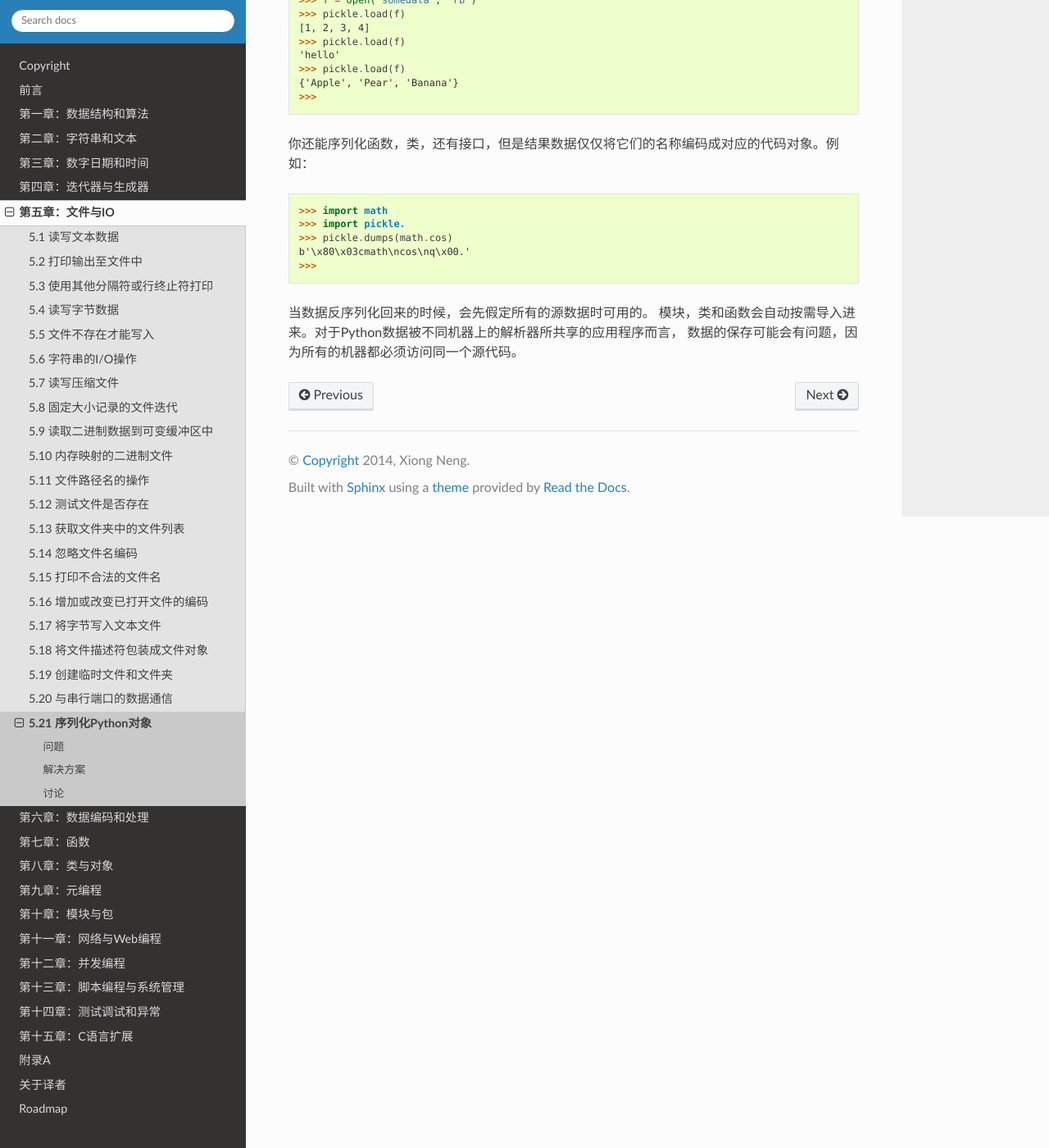
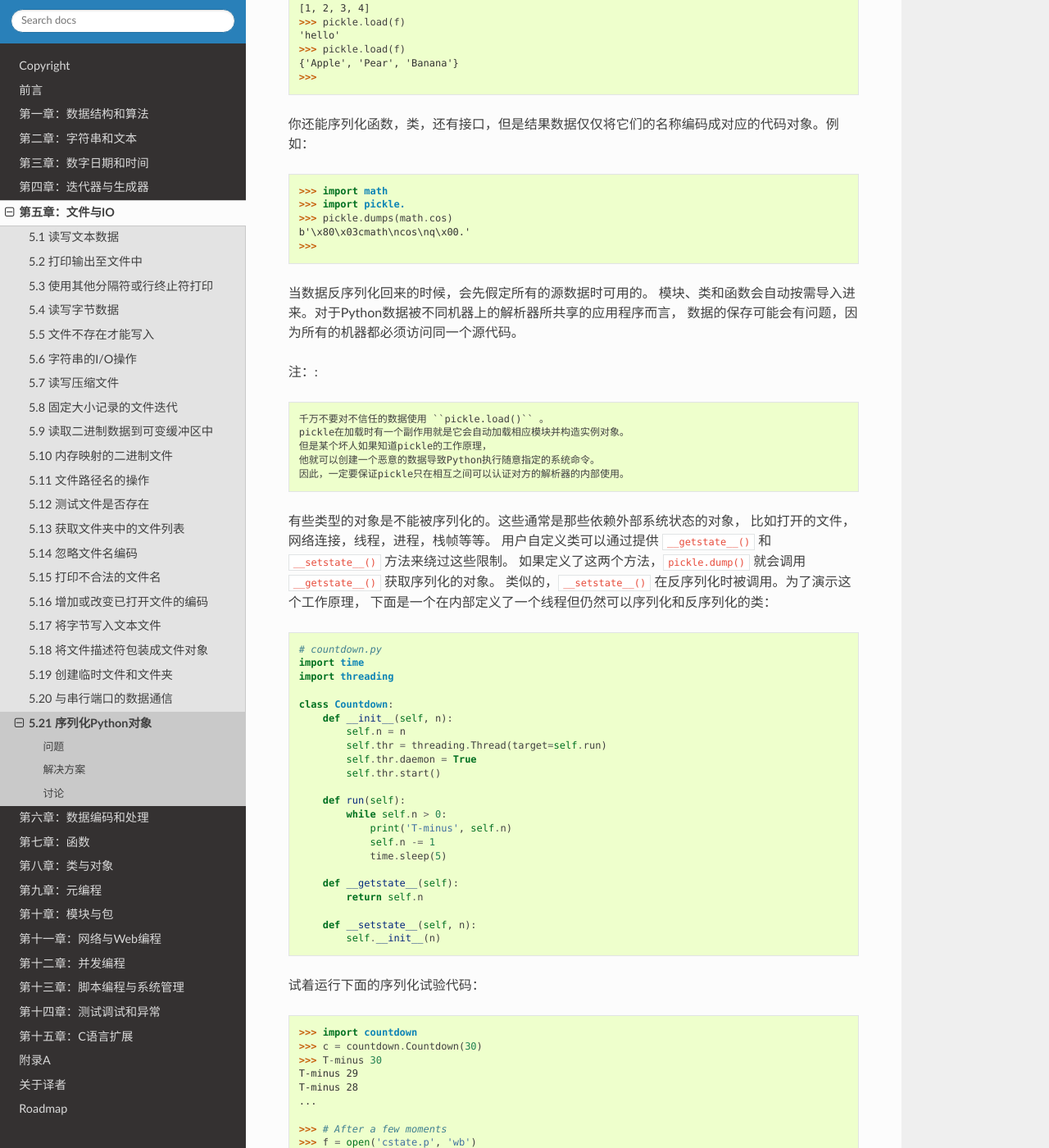
Before and after one commit to yidao620c/python3-cookbook, a Sphinx documentation site: the page built from source/c05/p21_serializing_python_objects.rst, in a window 1280 px wide and 1400 px high, scrolled down 1400 px. Shown: the whole window at 82% size. Built offline with Sphinx 7.4.7 and the Read the Docs theme 2.0.0, drawn with Linux system fonts in a browser that asks for light colours; some of the changed text lies outside the part shown.

Commit message:
5.21小节完成，第五章完成！

```diff
--- a/source/c05/p21_serializing_python_objects.rst
+++ b/source/c05/p21_serializing_python_objects.rst
@@ -84,5 +82,90 @@ an object to a file, you do this:
     >>>
 
 当数据反序列化回来的时候，会先假定所有的源数据时可用的。
-模块，类和函数会自动按需导入进来。对于Python数据被不同机器上的解析器所共享的应用程序而言，
+模块、类和函数会自动按需导入进来。对于Python数据被不同机器上的解析器所共享的应用程序而言，
 数据的保存可能会有问题，因为所有的机器都必须访问同一个源代码。
+
+注：::
+
+    千万不要对不信任的数据使用 ``pickle.load()`` 。
+    pickle在加载时有一个副作用就是它会自动加载相应模块并构造实例对象。
+    但是某个坏人如果知道pickle的工作原理，
+    他就可以创建一个恶意的数据导致Python执行随意指定的系统命令。
+    因此，一定要保证pickle只在相互之间可以认证对方的解析器的内部使用。
+
+有些类型的对象是不能被序列化的。这些通常是那些依赖外部系统状态的对象，
+比如打开的文件，网络连接，线程，进程，栈帧等等。
+用户自定义类可以通过提供 ``__getstate__()`` 和 ``__setstate__()`` 方法来绕过这些限制。
+如果定义了这两个方法，``pickle.dump()`` 就会调用 ``__getstate__()`` 获取序列化的对象。
+类似的，``__setstate__()`` 在反序列化时被调用。为了演示这个工作原理，
+下面是一个在内部定义了一个线程但仍然可以序列化和反序列化的类：
+
+.. code-block:: python
+
+    # countdown.py
+    import time
+    import threading
+
+    class Countdown:
+        def __init__(self, n):
+            self.n = n
+            self.thr = threading.Thread(target=self.run)
+            self.thr.daemon = True
+            self.thr.start()
+
+        def run(self):
+            while self.n > 0:
+                print('T-minus', self.n)
+                self.n -= 1
+                time.sleep(5)
+
+        def __getstate__(self):
+            return self.n
+
+        def __setstate__(self, n):
+            self.__init__(n)
+
+试着运行下面的序列化试验代码：
+
+.. code-block:: python
+
+    >>> import countdown
+    >>> c = countdown.Countdown(30)
+    >>> T-minus 30
+    T-minus 29
+    T-minus 28
+    ...
+
+    >>> # After a few moments
+    >>> f = open('cstate.p', 'wb')
+    >>> import pickle
+    >>> pickle.dump(c, f)
+    >>> f.close()
+
+
+然后退出Python解析器并重启后再试验下：
+
+.. code-block:: python
+
+    >>> f = open('cstate.p', 'rb')
+    >>> pickle.load(f)
+    countdown.Countdown object at 0x10069e2d0>
+    T-minus 19
+    T-minus 18
+    ...
+
+你可以看到线程又奇迹般的重生了，从你第一次序列化它的地方又恢复过来。
+
+``pickle`` 对于大型的数据结构比如使用 ``array`` 或 ``numpy``
+模块创建的二进制数组效率并不是一个高效的编码方式。
+如果你需要移动大量的数组数据，你最好是先在一个文件中将其保存为数组数据块或使用更高级的标准编码方式如HDF5
+(需要第三方库的支持)。
+
+由于 ``pickle`` 是Python特有的并且附着在源码上，所有如果需要长期存储数据的时候不应该选用它。
+例如，如果源码变动了，你所有的存储数据可能会被破坏并且变得不可读取。
+坦白来讲，对于在数据库和存档文件中存储数据时，你最好使用更加标准的数据编码格式如XML，CSV或JSON。
+这些编码格式更标准，可以被不同的语言支持，并且也能很好的适应源码变更。
+
+最后一点要注意的是  ``pickle`` 有大量的配置选项和一些棘手的问题。
+对于最常见的使用场景，你不需要去担心这个，但是如果你要在一个重要的程序中使用pickle去做序列化的话，
+最好去查阅一下 `官方文档 <https://docs.python.org/3/library/pickle.html>`_ 。
```
Also changed, not shown: other parts of source/c05/p21_serializing_python_objects.rst (+1 -3 lines).
